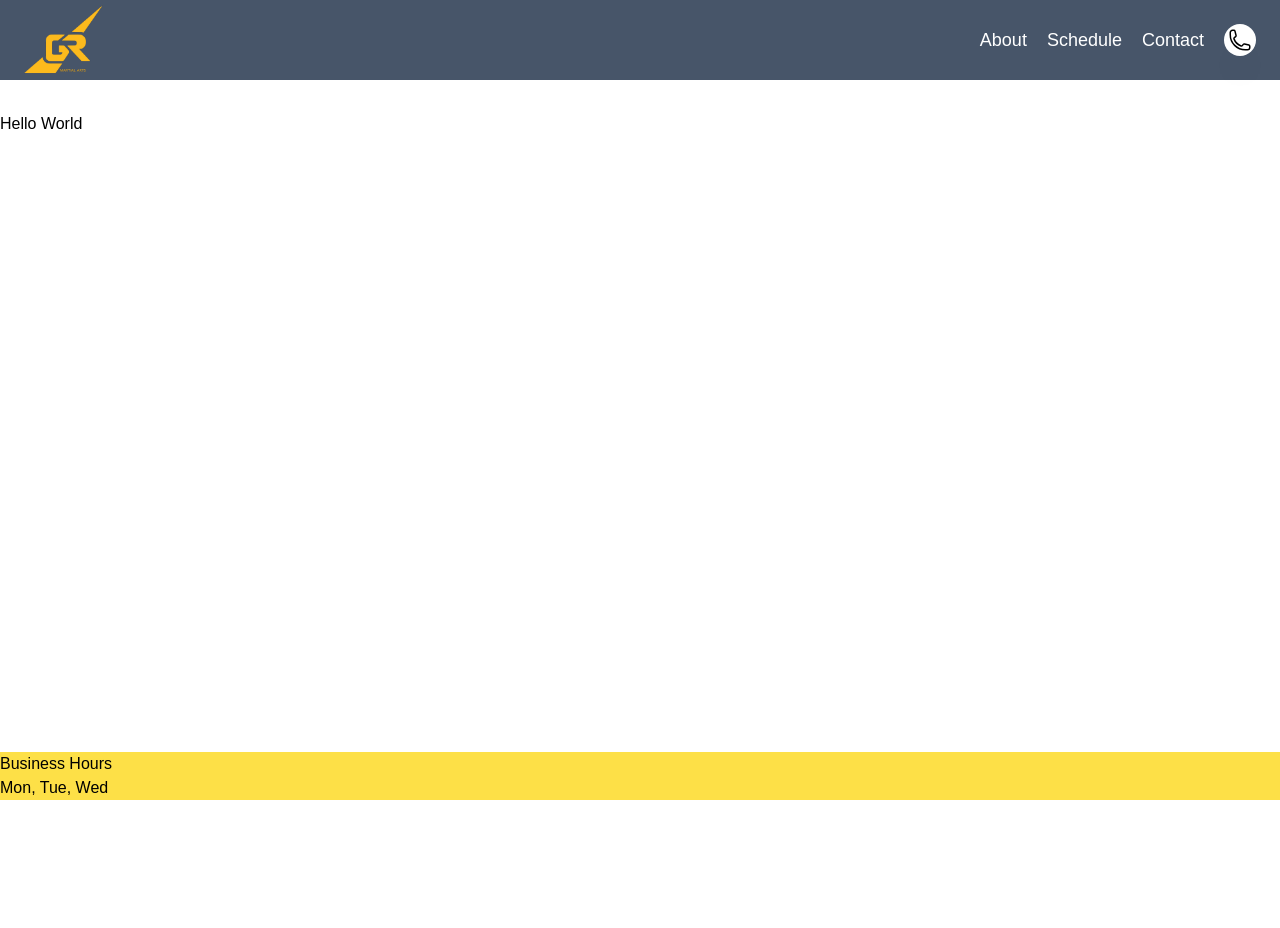
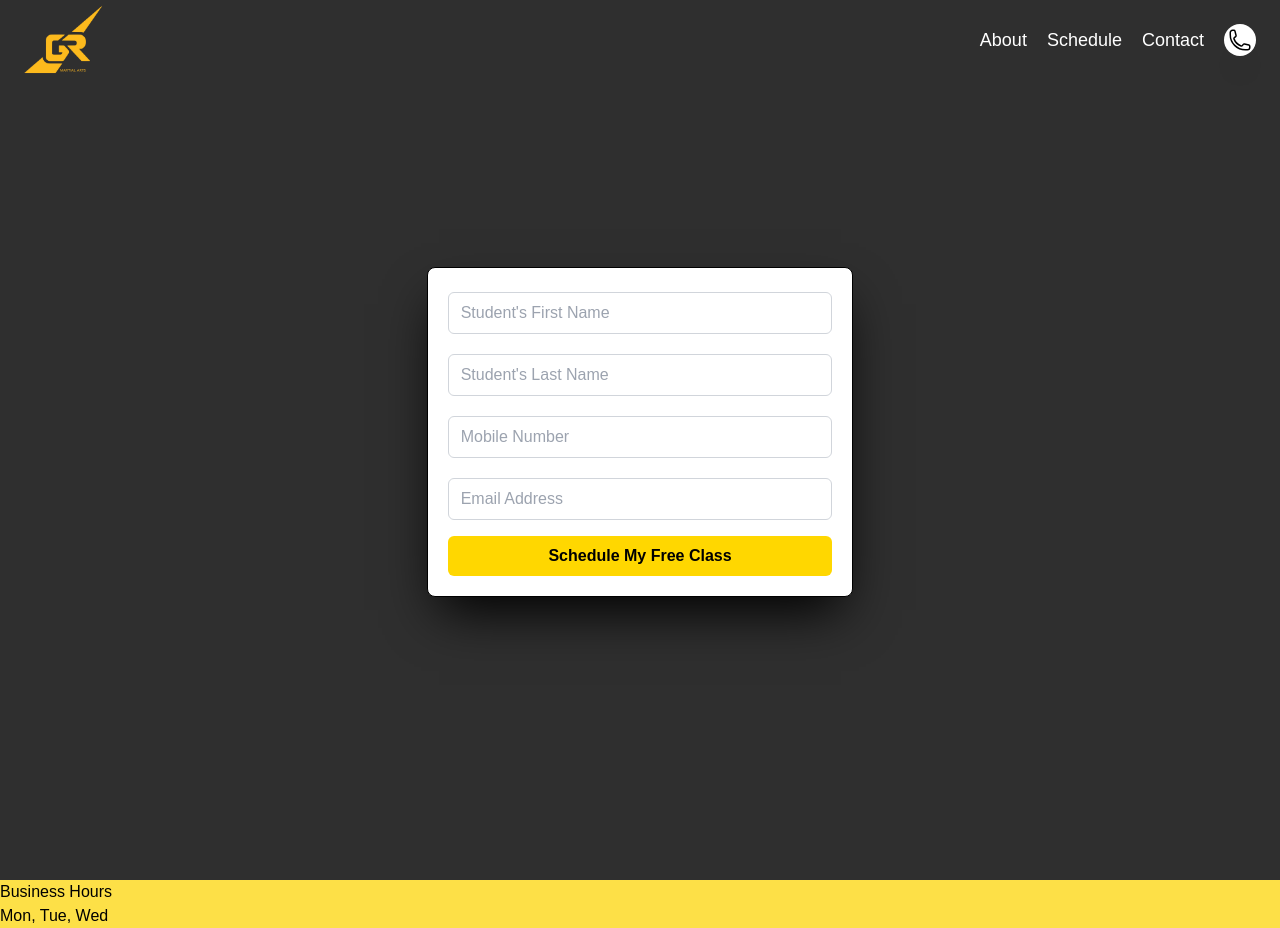
Before and after one commit to DylanWDev/GetRaw-Martial-Arts, a Next.js app: page /contact in a window 1280 px wide. Before the commit the page ends 800 px from the top, so only its background shows below. Built offline with nearby package versions, Linux system fonts and the light colour scheme.

Commit message:
contact page!

```diff
--- a/src/app/contact/page.jsx
+++ b/src/app/contact/page.jsx
@@ -1,24 +1,101 @@
+"use client";
 import Nav from "../components/Nav/Nav";
 import Footer from "../components/Footer/Footer";
+import { useState } from "react";
 
-export default function contact() {
-  // Assuming you have some way to get the height of the navigation bar
-  // For demonstration purposes, let's say the navigation bar has a fixed height of 80px
-  // You can replace this with the actual height
+export default function Contact() {
+  const [formData, setFormData] = useState({
+    firstName: "",
+    lastName: "",
+    mobileNumber: "",
+    email: "",
+  });
+
+  const handleChange = (e) => {
+    const { name, value } = e.target;
+    setFormData((prevState) => ({
+      ...prevState,
+      [name]: value,
+    }));
+  };
+
+  const handleSubmit = (e) => {
+    e.preventDefault();
+    // You can perform form submission logic here, like sending data to your server
+    console.log(formData);
+  };
 
   return (
-    <div className="flex flex-col h-screen">
+    <div className="flex flex-col min-h-screen">
       <div className="flex-none">
-        <div className="w-full bg-slate-600">
+        <div className="w-full bg-DarkCharcoal">
           <Nav />
         </div>
       </div>
-      <div className="flex-grow overflow-y-auto">
-        <p className="py-8">Hello World</p> {/* Adjust padding/margins to your preference */}
+      <div className="flex-grow flex items-center justify-center h-screen bg-DarkCharcoal">
+        <div className="py-8 w-full md:w-3/4 lg:w-1/2 xl:w-1/3 mb-24">
+          <form
+            onSubmit={handleSubmit}
+            className="mx-auto border border-black p-5 rounded-lg bg-white shadow-2xl shadow-black"
+          >
+            <div className="mb-4">
+              <input
+                type="text"
+                id="firstName"
+                name="firstName"
+                placeholder="Student's First Name"
+                value={formData.firstName}
+                onChange={handleChange}
+                className="w-full border border-gray-300 rounded-md px-3 py-2 mt-1 focus:outline-none focus:border-blue-500"
+                required
+              />
+            </div>
+            <div className="mb-4">
+              <input
+                type="text"
+                id="lastName"
+                name="lastName"
+                placeholder="Student's Last Name"
+                value={formData.lastName}
+                onChange={handleChange}
+                className="w-full border border-gray-300 rounded-md px-3 py-2 mt-1 focus:outline-none focus:border-blue-500"
+                required
+              />
+            </div>
+            <div className="mb-4">
+              <input
+                type="tel"
+                id="mobileNumber"
+                name="mobileNumber"
+                placeholder="Mobile Number"
+                value={formData.mobileNumber}
+                onChange={handleChange}
+                className="w-full border border-gray-300 rounded-md px-3 py-2 mt-1 focus:outline-none focus:border-blue-500"
+                required
+              />
+            </div>
+            <div className="mb-4">
+              <input
+                type="email"
+                id="email"
+                name="email"
+                placeholder="Email Address"
+                value={formData.email}
+                onChange={handleChange}
+                className="w-full border border-gray-300 rounded-md px-3 py-2 mt-1 focus:outline-none focus:border-blue-500"
+                required
+              />
+            </div>
+            <button
+              type="submit"
+              className="w-full bg-Gold text-black font-bold py-2 px-4 rounded-md hover:bg-DarkerGold focus:outline-none focus:bg-DarkerGold"
+            >
+              Schedule My Free Class
+            </button>
+          </form>
+        </div>
       </div>
-      <div className="flex-none">
-        <Footer />
-      </div>
+      <Footer />
     </div>
   );
 }
--- a/src/app/page.js
+++ b/src/app/page.js
@@ -4,7 +4,7 @@ import Nav from "./components/Nav/Nav";
 const Home = () => {
   return (
     <>
-      <div className="relative">
+      <div>
         <div className="absolute top-0 w-full z-50">
           <Nav />
         </div>
--- a/tailwind.config.js
+++ b/tailwind.config.js
@@ -8,7 +8,10 @@ module.exports = {
   theme: {
     extend: {
       backgroundColor: {
-        DarkBG: '#0C0B0B',
+        Gold: "#FFD700",
+        DarkerGold: "#dcbb00",
+        RaisinBlack: "#212121",
+        DarkCharcoal: "#2f2f2f",
       },
       backgroundImage: {
         "gradient-radial": "radial-gradient(var(--tw-gradient-stops))",
```
